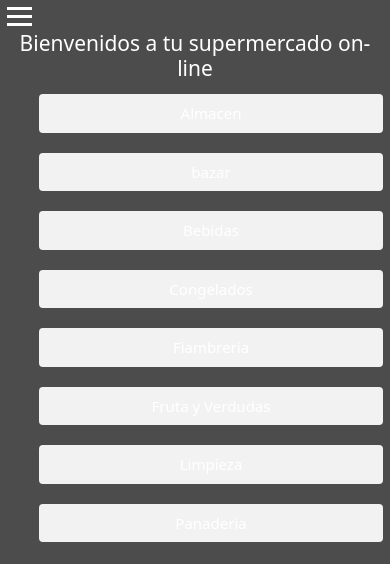
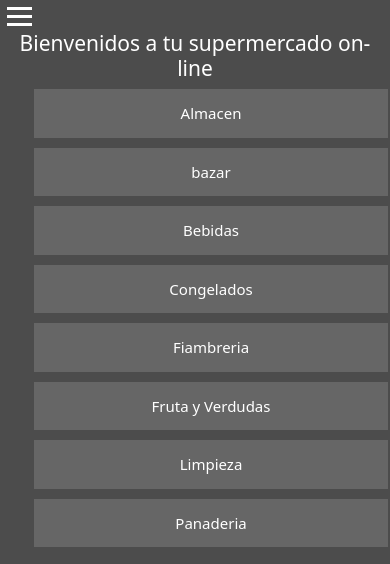
Before and after one commit to franco-maidana/3er-preEntrega-Maidana, a plain HTML site: page index.html in a window 390 px wide. Both pictures are taken after a click on the element 195 px from the left and 16 px from the top of the page. Shown: the top 564 px of the page. Drawn offline with nearby package versions, Linux system fonts and the light colour scheme; grey boxes are pictures that could not be loaded.

Commit message:
V 0.0.6
modificando la vista movil y acomodando el menu hamburguesa

```diff
--- a/estilos.css
+++ b/estilos.css
@@ -104,20 +104,21 @@ article {
     width: 100%;
     text-align: center;
     margin-bottom: 10px;
+    background-color: #666666;
   }
 
   .nav-links li a {
     width: 100%;
     padding: 8px 0;
-    background-color: #f2f2f2;
-    color: #000;
+    /* background-color: #f2f2f2; */
+    color: #6666;
     text-decoration: none;
     border-radius: 4px;
     transition: background-color 0.3s ease-in-out
   }
 
   .nav-links li a:hover {
-    background-color: #ddd;
+    background-color: blue;
   }
 
   .burger {
```
